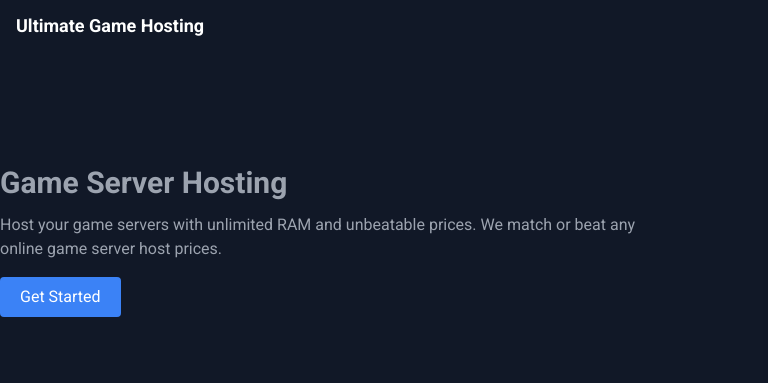
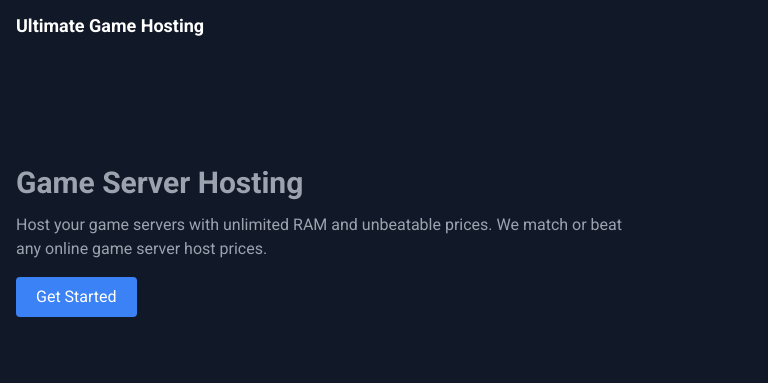
Before and after one commit to zanarian1o1/website, a plain HTML site: page index.html in a window 1280 px wide. Shown: the top 383 px of the page, 0-768 px from the left. Drawn offline with nearby package versions, Linux system fonts and the light colour scheme; grey boxes are pictures that could not be loaded.

Commit message:
Update index.html

```diff
--- a/index.html
+++ b/index.html
@@ -38,7 +38,7 @@
   <!-- Hero Section -->
   <section class="bg-gray-900 py-12">
    <div class="container mx-auto flex flex-col md:flex-row items-center">
-    <div class="md:w-1/2 text-center md:text-left">
+    <div class="md:w-1/2 text-center md:text-left px-4"> <!-- Added px-4 for padding -->
      <h1 class="text-3xl font-bold mb-3">
       Game Server Hosting
      </h1>
```
